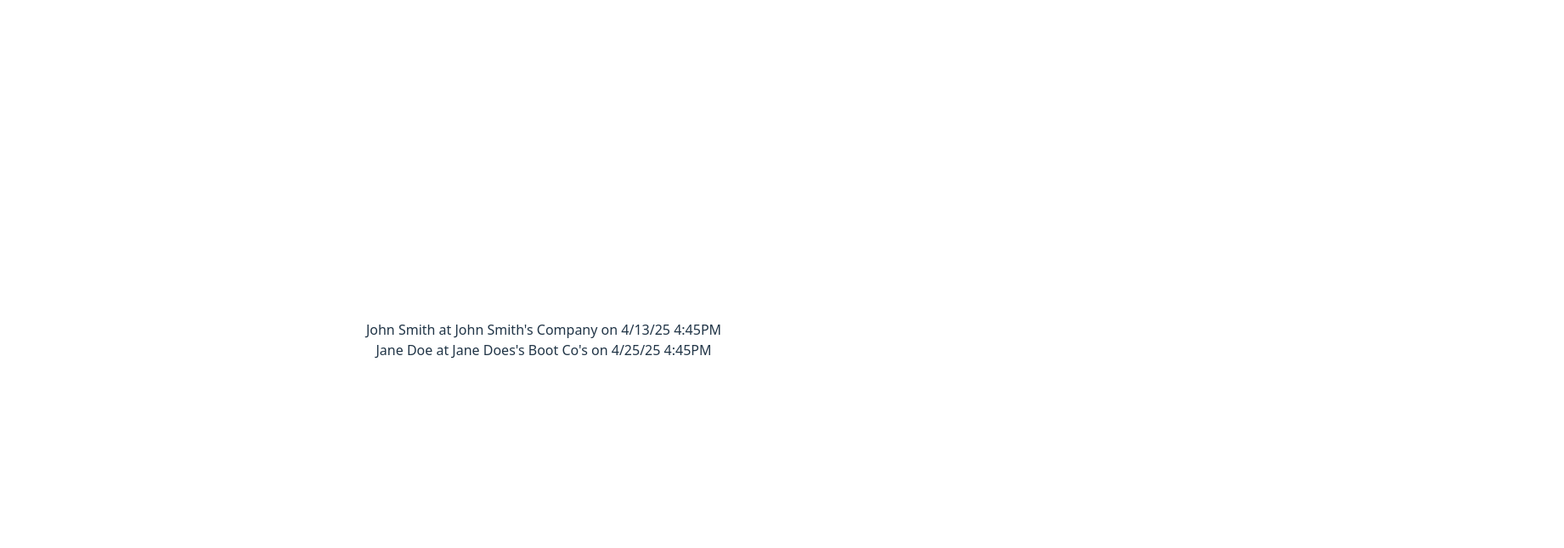
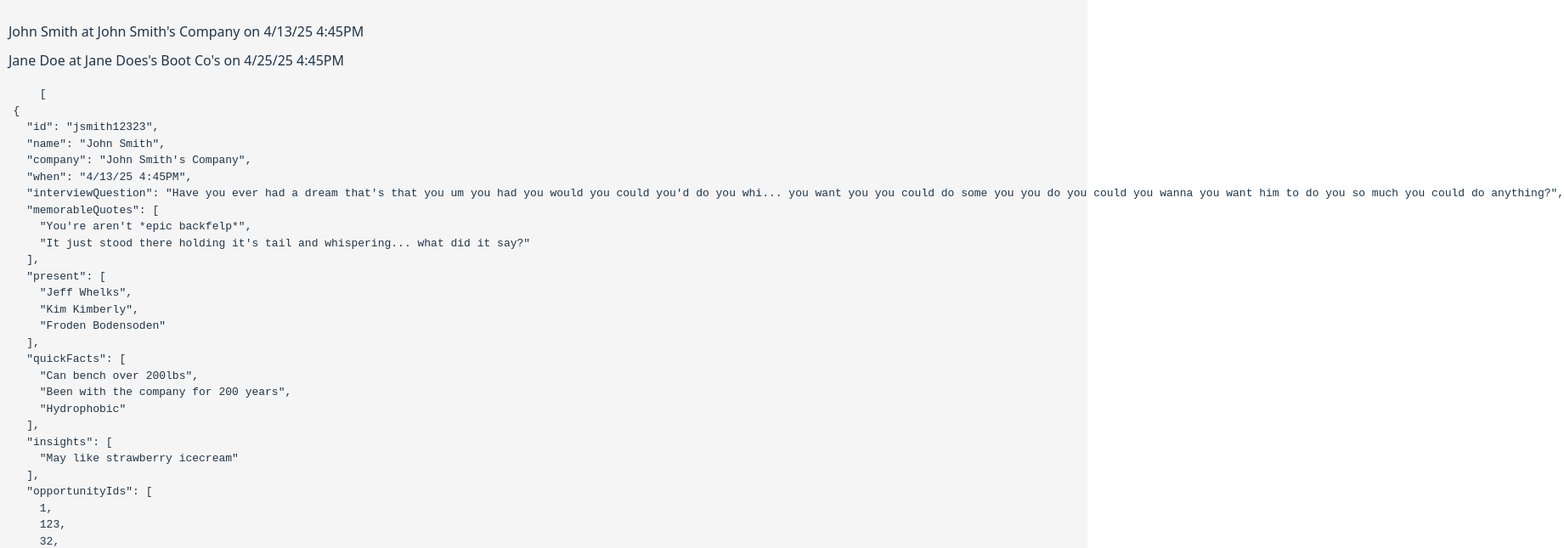
Before and after one commit to Iubalus/arborist, a Vue app in the folder arborist/: page / in a window 1280 px wide. Shown: the top 645 px of the page at 85% size, 1841 px wide, since content can reach past the window. Built offline with nearby package versions, Linux system fonts and the light colour scheme.

Commit message:
Adjust styles and some layout elements

```diff
--- a/arborist/index.html
+++ b/arborist/index.html
@@ -2,9 +2,8 @@
 <html lang="en">
   <head>
     <meta charset="UTF-8" />
-    <link rel="icon" type="image/svg+xml" href="/vite.svg" />
     <meta name="viewport" content="width=device-width, initial-scale=1.0" />
-    <title>Vite + Vue + TS</title>
+    <title>Arborist</title>
   </head>
   <body>
     <div id="app"></div>
--- a/arborist/src/App.vue
+++ b/arborist/src/App.vue
@@ -1,16 +1,28 @@
 <template>
   <div>
-    <div v-for="(profile, i) in profiles" :key="i" class="profile-option" @click="() => selectedProfile = profile">{{
+    <div class="interview-panel">
+      <div>
+        <div v-for="(profile, i) in profiles" :key="i" class="profile-option" @click="() => selectedProfile = profile">
+          {{
             profile.name }} at {{
             profile.company }} on {{ profile.when }}
         </div>
-    <InterviewSnapshot v-if="selectedProfile" :profile="selectedProfile" :key="selectedProfile.id"></InterviewSnapshot>
+      </div>
+      <div>
+        <InterviewSnapshot v-if="selectedProfile" :profile="selectedProfile"
+          @update="(v: Profile) => selectedProfile = { ...selectedProfile, ...v }" :key="selectedProfile.id">
+        </InterviewSnapshot>
+      </div>
+    </div>
+    <pre>
+      {{ profiles }}
+    </pre>
   </div>
 </template>
 <script lang="ts">
 import { defineComponent } from "vue";
 import InterviewSnapshot from './components/InterviewSnapshot.vue';
-import { loadProfiles } from "./data";
+import { loadProfiles, Profile } from "./data";
 export default defineComponent({
   components: { InterviewSnapshot },
   data() {
@@ -25,10 +37,23 @@ export default defineComponent({
 })
 </script>
 <style scoped>
+.interview-panel {
+  display: flex;
+  gap: 20px;
+
+  div:first-of-type {
+    flex-grow: 1;
+  }
+
   .profile-option {
+    text-wrap: nowrap;
+    text-align: left;
+    padding: 5px 10px;
+
     &:hover {
       cursor: pointer;
       background-color: #ebebeb;
     }
   }
+}
 </style>
--- a/arborist/src/components/InterviewSnapshot.vue
+++ b/arborist/src/components/InterviewSnapshot.vue
@@ -81,10 +81,11 @@ export default defineComponent({
 </script>
 <style scoped>
 .snapshot {
-    border: dashed 1px gray;
+    text-align: center;
     padding: 10px;
     box-shadow: 5px 5px 5px gray;
     position: relative;
+    background: white;
 
     .when {
         position: absolute;
--- a/arborist/src/data.ts
+++ b/arborist/src/data.ts
@@ -5,7 +5,7 @@ export interface Profile {
     when: string;
     interviewQuestion: string;
     memorableQuotes: string[];
-    presentIds: number[];
+    present: number[];
     quickFacts: string[],
     insights: string[],
     opportunityIds: number[],
@@ -29,7 +29,7 @@ export function loadProfiles(): Profile[] {
             when: "4/13/25 4:45PM",
             interviewQuestion: "Have you ever had a dream that's that you um you had you would you could you'd do you whi... you want you you could do some you you do you could you wanna you want him to do you so much you could do anything?",
             memorableQuotes: ["You're aren't *epic backfelp*", "It just stood there holding it's tail and whispering... what did it say?"],
-            presentIds: [1, 2, 3, 4],
+            present: ["Jeff Whelks", "Kim Kimberly", "Froden Bodensoden"],
             quickFacts: ["Can bench over 200lbs", "Been with the company for 200 years", "Hydrophobic"],
             insights: ["May like strawberry icecream"],
             opportunityIds: [1, 123, 32, 1233],
@@ -44,7 +44,7 @@ export function loadProfiles(): Profile[] {
             when: "4/25/25 4:45PM",
             interviewQuestion: "Have you ever had a dream that's that you um you had you would you could you'd do you whi... you want you you could do some you you do you could you wanna you want him to do you so much you could do anything?",
             memorableQuotes: ["You're aren't *epic backfelp*", "It just stood there holding it's tail and whispering... what did it say?"],
-            presentIds: [1, 2, 3, 4],
+            present: ["Jeff Whelks", "Kim Kimberly", "Froden Bodensoden"],
             quickFacts: ["Can bench over 200lbs", "Been with the company for 200 years", "Hydrophobic"],
             insights: ["May like strawberry icecream"],
             opportunityIds: [1, 123, 32, 1233],
--- a/arborist/src/style.css
+++ b/arborist/src/style.css
@@ -18,6 +18,7 @@ a {
   color: #646cff;
   text-decoration: inherit;
 }
+
 a:hover {
   color: #535bf2;
 }
@@ -46,9 +47,11 @@ button {
   cursor: pointer;
   transition: border-color 0.25s;
 }
+
 button:hover {
   border-color: #646cff;
 }
+
 button:focus,
 button:focus-visible {
   outline: 4px auto -webkit-focus-ring-color;
@@ -58,11 +61,12 @@ button:focus-visible {
   padding: 2em;
 }
 
+body {
+  background: #f5f5f5;
+}
+
 #app {
-  max-width: 1280px;
-  margin: 0 auto;
-  padding: 2rem;
-  text-align: center;
+  margin-top: 20px;
 }
 
 @media (prefers-color-scheme: light) {
@@ -70,9 +74,11 @@ button:focus-visible {
     color: #213547;
     background-color: #ffffff;
   }
+
   a:hover {
     color: #747bff;
   }
+
   button {
     background-color: #f9f9f9;
   }
```
Lines whose indentation alone changed are shown as unchanged.
